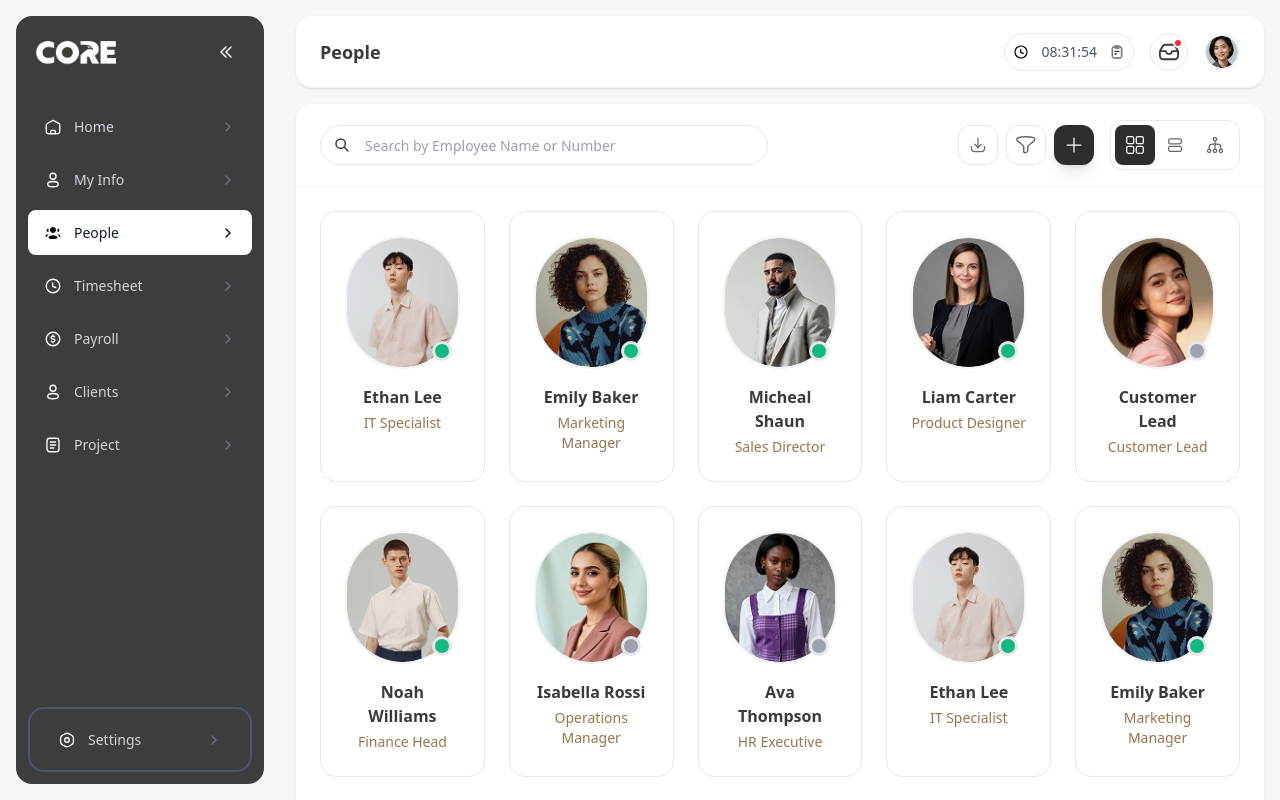
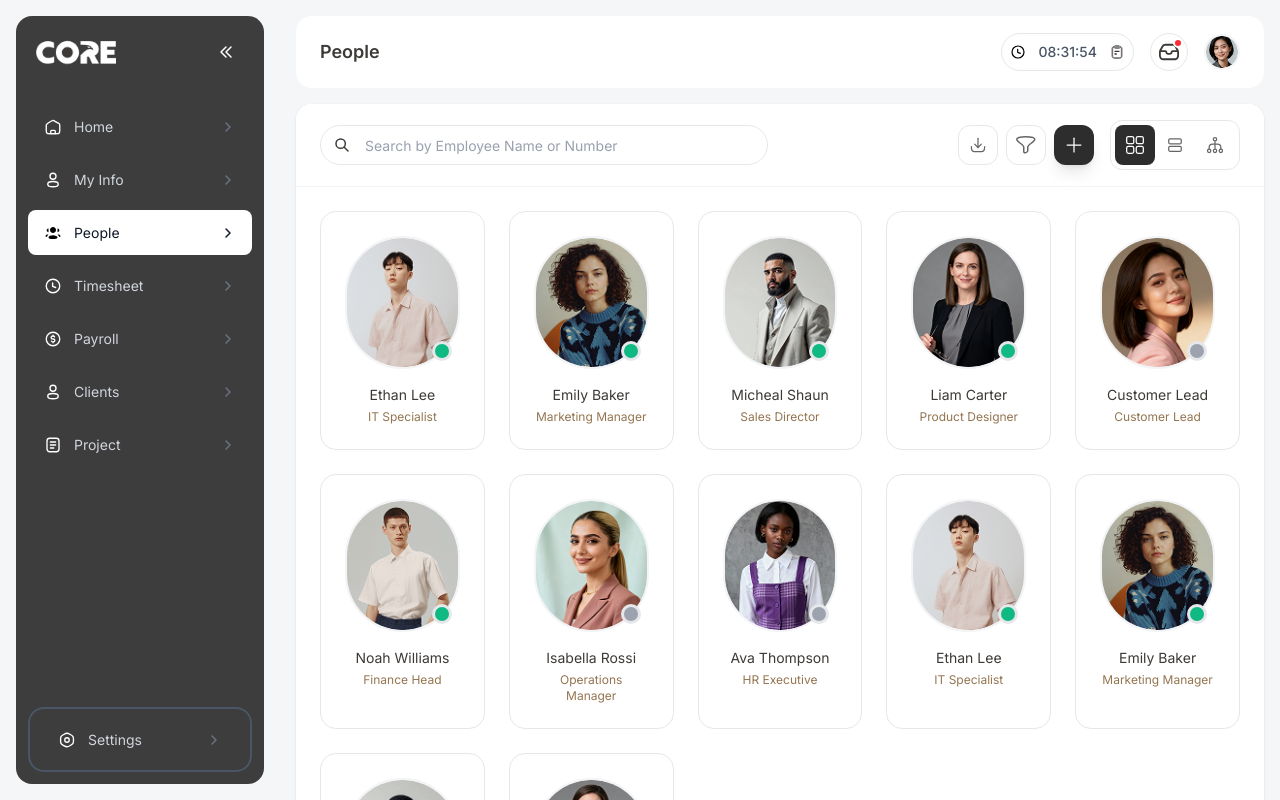
Before and after one commit to deepakkumar9470/React-Dashboard, a React (Vite) app: page / in a window 1280 px wide. Built offline with nearby package versions, Linux system fonts and the light colour scheme.

Commit message:
change font tointer exact to figma , also rediced some text size of employee card

```diff
--- a/src/components/EmployeeCard.jsx
+++ b/src/components/EmployeeCard.jsx
@@ -14,11 +14,11 @@ const EmployeeCard = ({ employee, onClick }) => {
           size="lg"
         />
 
-        <h3 className="mt-4 text-base font-semibold text-[#3D3936]">
+        <h3 className="mt-4 text-sm font-normal text-[#3D3936]">
           {employee?.name}
         </h3>
 
-        <p className="text-sm text-[#947550] mt-1">
+        <p className="text-xs text-[#947550] mt-1">
           {employee?.designation}
         </p>
       </div>
--- a/src/components/Navbar.jsx
+++ b/src/components/Navbar.jsx
@@ -22,7 +22,7 @@ const Navbar = ({ title, user }) => {
   };
 
   return (
-    <header className="h-[72px] flex items-center bg-white border-b border-gray-100 p-6 m-4 rounded-2xl  shadow-sm">
+    <header className="h-[72px] flex items-center bg-white border-gray-100 p-6 m-4 rounded-2xl">
       <div className="flex items-center justify-between w-full">
         <h1 className="text-lg font-semibold text-[#3D3936]">{title}</h1>
 
--- a/src/index.css
+++ b/src/index.css
@@ -1,8 +1,8 @@
-
+@import url('https://fonts.googleapis.com/css2?family=Inter:ital,opsz,wght@0,14..32,100..900;1,14..32,100..900&display=swap');
 
 @import "tailwindcss";
 
 
 body {
-
+ font-family: "Inter", sans-serif;
 }
```
